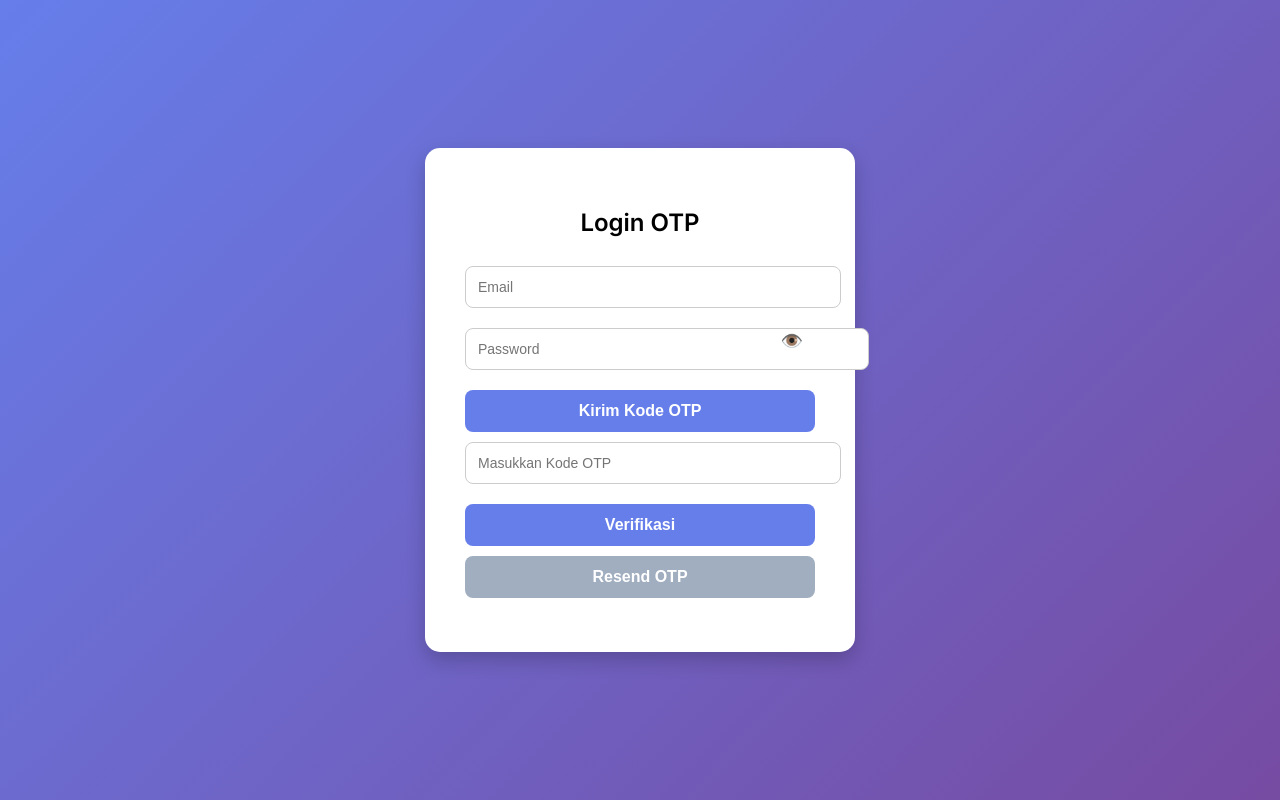
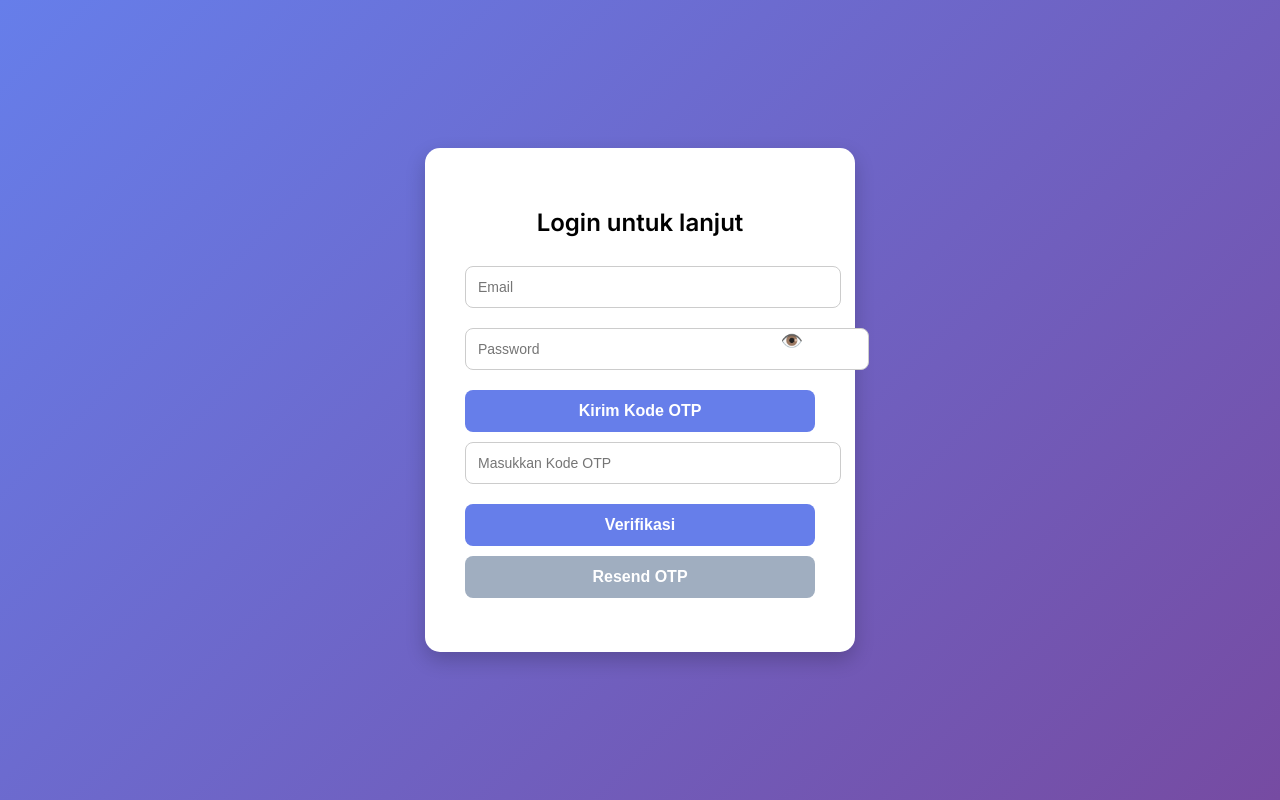
Before and after one commit to zacoding777/otp-verification, a plain HTML site: page index.html in a window 1280 px wide. Drawn offline with nearby package versions, Linux system fonts and the light colour scheme.

Commit message:
Update title and heading text in index.html

```diff
--- a/index.html
+++ b/index.html
@@ -2,7 +2,7 @@
 <html lang="id">
 <head>
   <meta charset="UTF-8">
-  <title>Login</title>
+  <titleH 💎</title>
   <link rel="preconnect" href="https://fonts.googleapis.com">
   <link rel="preconnect" href="https://fonts.gstatic.com" crossorigin>
   <link href="https://fonts.googleapis.com/css2?family=Inter:wght@400;600&display=swap" rel="stylesheet">
@@ -64,7 +64,7 @@
 </head>
 <body>
   <div class="card">
-    <h2>Login OTP</h2>
+    <h2>Login untuk lanjut</h2>
     <input type="email" id="email" placeholder="Email">
     <div style="position: relative;">
   <input type="password" id="password" placeholder="Password" style="width:100%; padding-right: 40px;">
```
